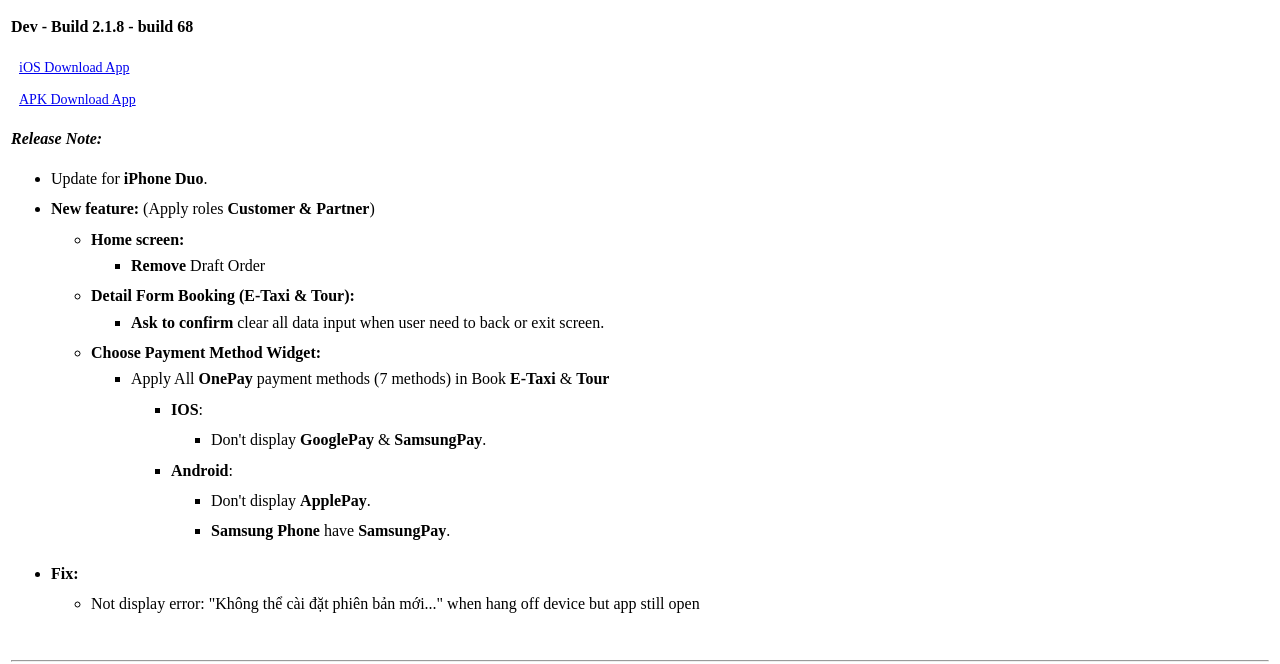
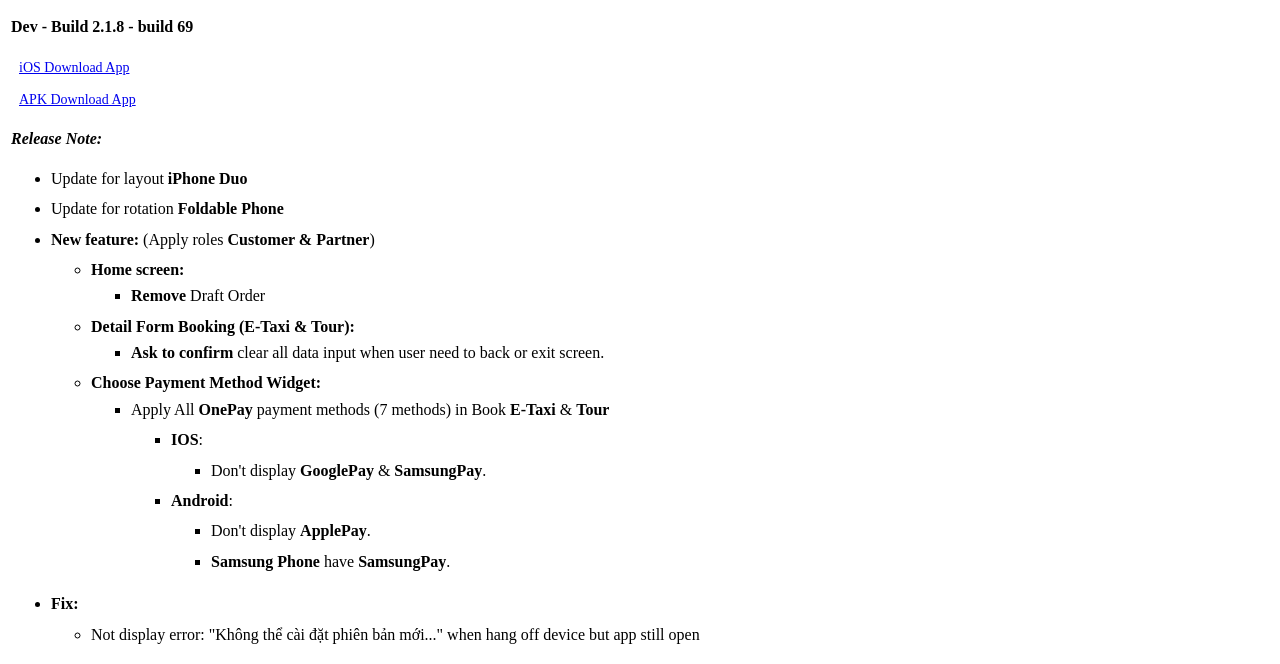
Before and after one commit to hungHatto/hungnguyen.github.io, a plain HTML site: page index.html in a window 1280 px wide. Shown: the part 1107-1771 px from the top of the page. Drawn offline with Linux system fonts and the light colour scheme.

Commit message:
- UPDATE APP CUSTOMER / PARTNER / OPERATOR / SALES VERSION 2.1.8 BUILD 69

```diff
--- a/index.html
+++ b/index.html
@@ -199,7 +199,7 @@
                 </div>
 
                 <div style="display: flex;">
-                    <h4>Dev - Build 2.1.8 - build 68</h3>
+                    <h4>Dev - Build 2.1.8 - build 69</h3>
                 </div>
 
                 <div class="main-info">
@@ -218,7 +218,8 @@
                 <div class="release-section">
                     <em class="subtitle">Release Note:</em>
                     <ul class="release-detail">
-                        <li>Update for <strong>iPhone Duo</strong>.</li>
+                        <li>Update for layout <strong>iPhone Duo</strong></li>
+                        <li>Update for rotation <strong>Foldable Phone</strong></li>
                         <li><strong>New feature:</strong> (Apply roles <strong>Customer & Partner</strong>)</li>
                         <ul class="release-detail-note">
                              <li> <strong>Home screen:</strong>
```
Also changed, not shown: 4 other files.
